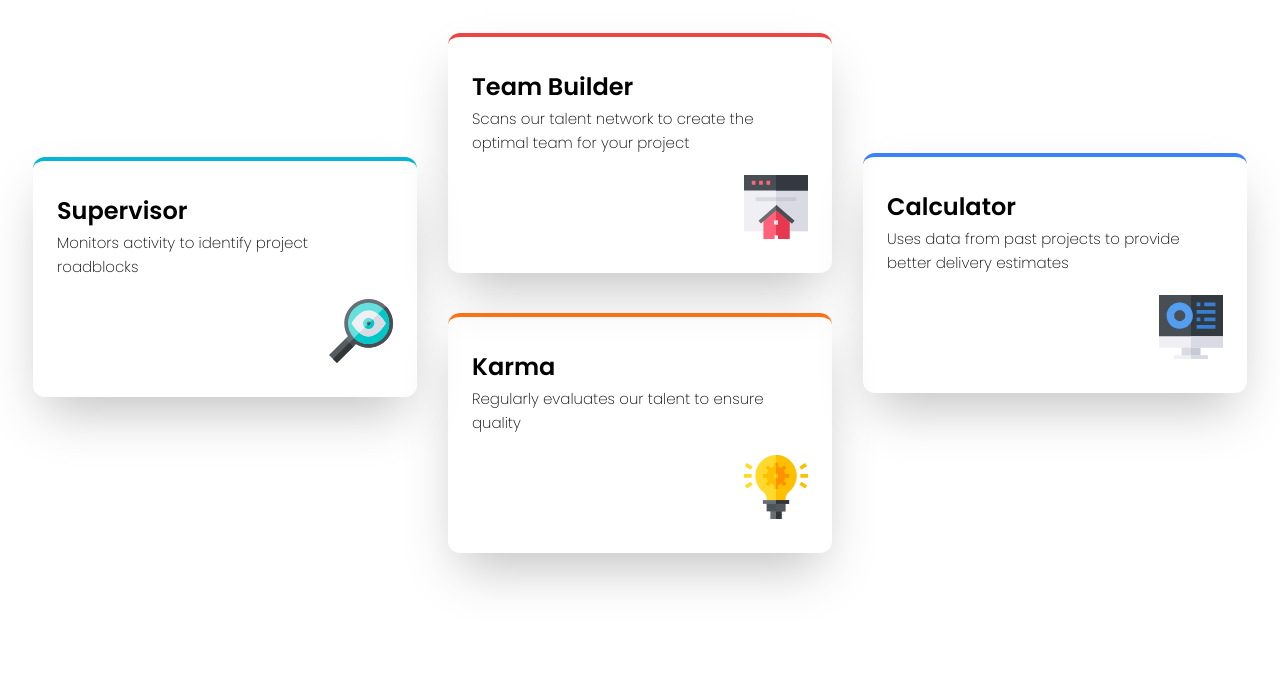
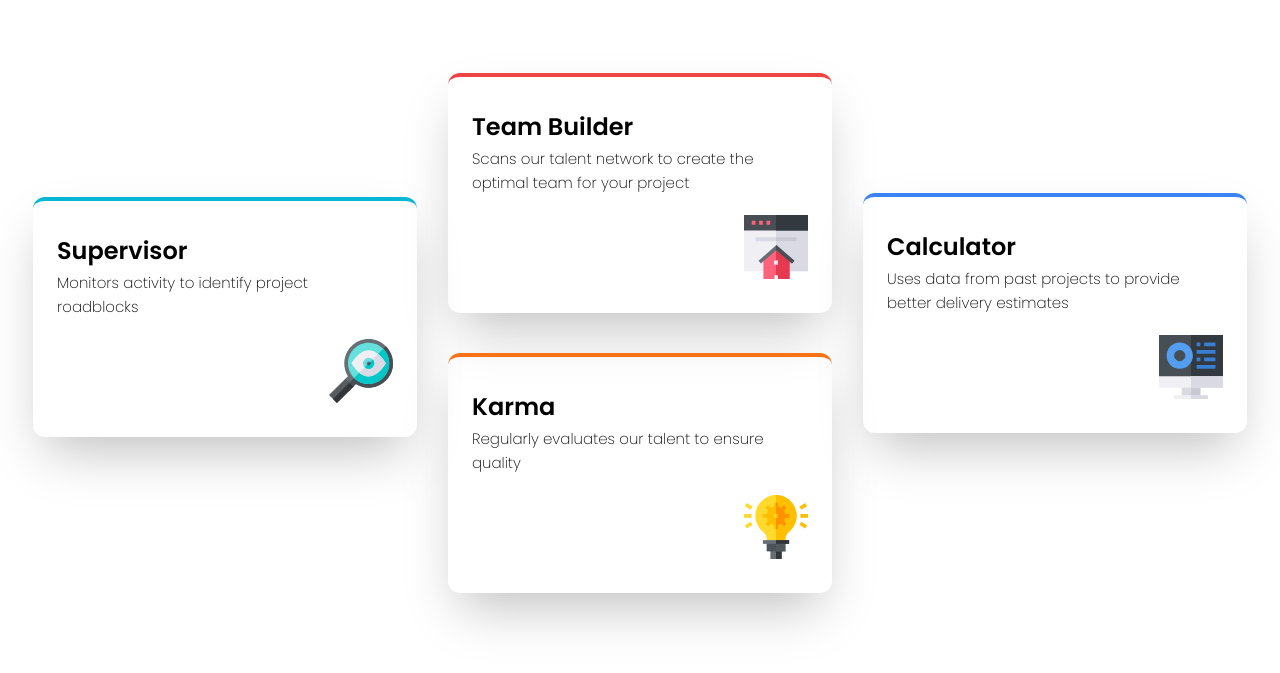
Before and after one commit to kalebemax/four-card-feature-section-master, a plain HTML site: page index.html in a window 1280 px wide. Shown: the part 206-879 px from the top of the page. Before the commit the page ends 839 px from the top, so only its background shows below. Drawn offline with nearby package versions, Linux system fonts and the light colour scheme.

Commit message:
html updated

```diff
--- a/index.html
+++ b/index.html
@@ -16,7 +16,7 @@
   <script src="https://cdn.tailwindcss.com"></script>
 </head>
 <body class="flex flex-col justify-center items-center">
-  <main class="font-[Poppins] text-[15px] flex flex-col justify-center items-center lg:mb-40">
+  <main class="font-[Poppins] text-[15px] flex flex-col justify-center items-center lg:mb-40 m-10">
     <div class="mt-10 flex flex-col justify-center items-center">
       <h1 class="font-extralight text-3xl">Reliable, efficient delivery</h1>
       <h2 class="mb-5 font-semibold text-3xl">Powered by Technology</h2>
```
